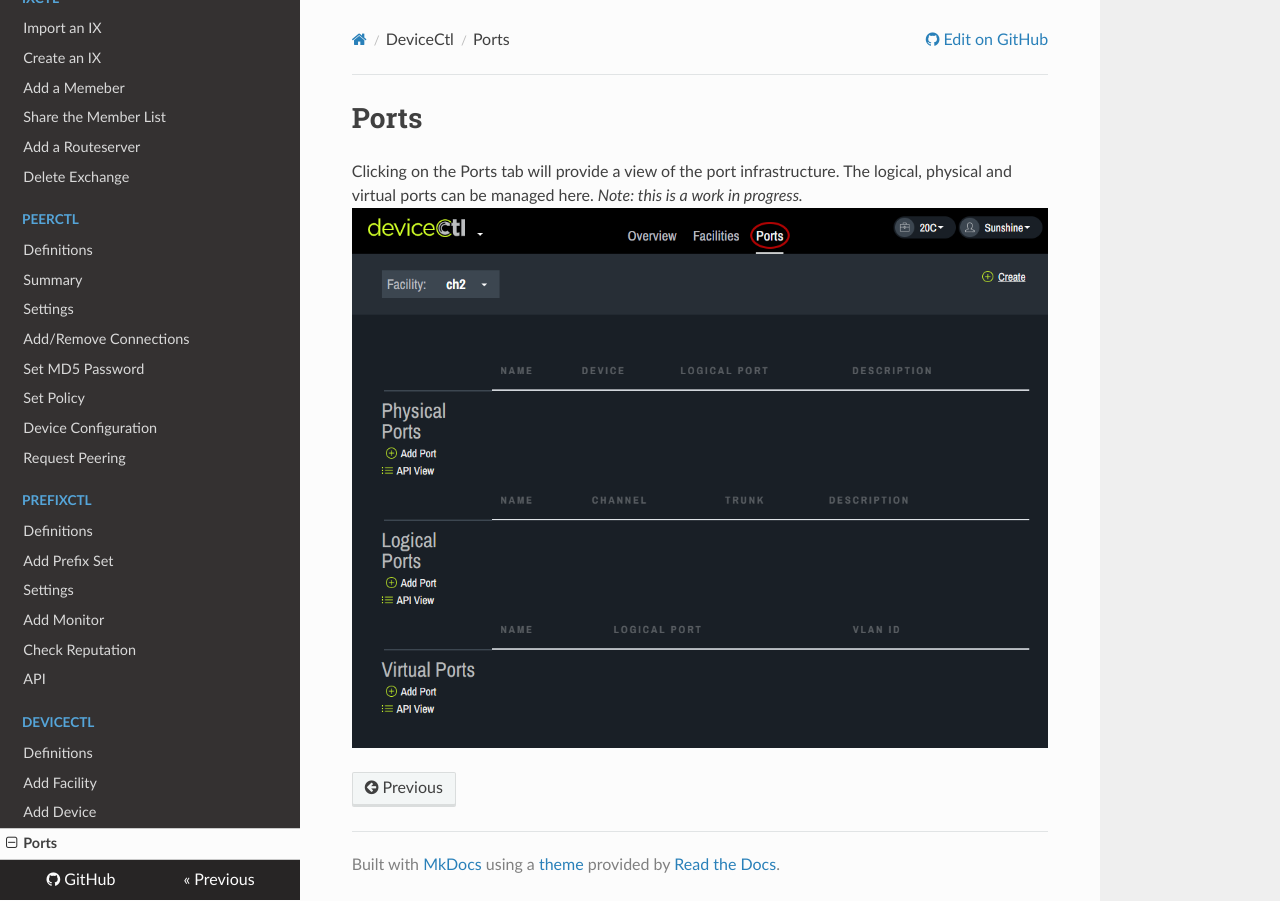
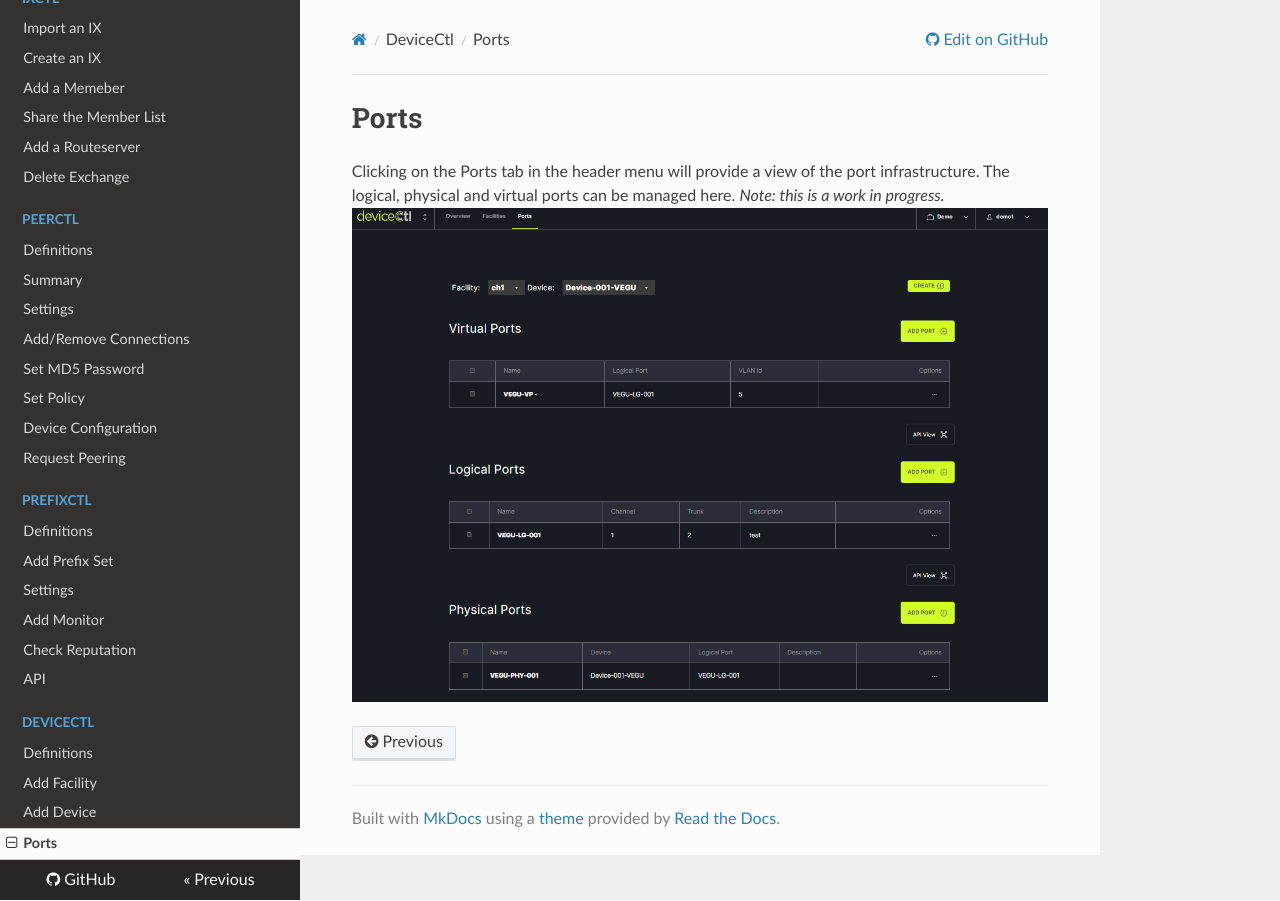
Before and after one commit to fullctl/docs.fullctl.com, an MkDocs documentation site: the page built from docs/DeviceCtl/Ports.md, in a window 1280 px wide. Built offline with MkDocs 1.6.1, drawn with Linux system fonts in a browser that asks for light colours; nearby versions of some CDN libraries.

Commit message:
Update Ports.md

```diff
--- a/docs/DeviceCtl/Ports.md
+++ b/docs/DeviceCtl/Ports.md
@@ -1,4 +1,4 @@
 # Ports
 
-Clicking on the Ports tab will provide a view of the port infrastructure. The logical, physical and virtual ports can be managed here. _Note: this is a work in progress._
-   ![](img/ports/ports.png)
+Clicking on the Ports tab in the header menu will provide a view of the port infrastructure. The logical, physical and virtual ports can be managed here. _Note: this is a work in progress._
+   ![](img/ports.png)
```
